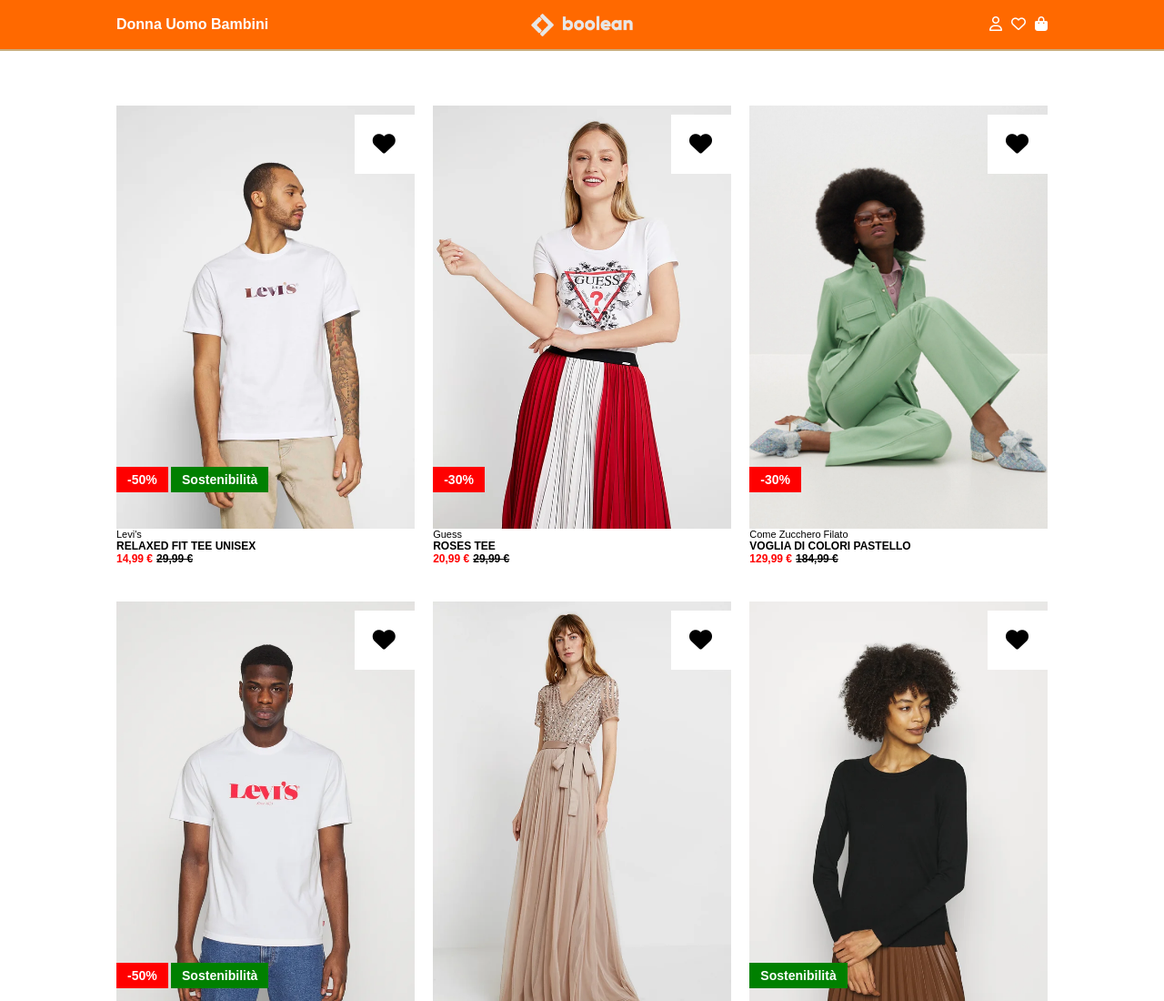
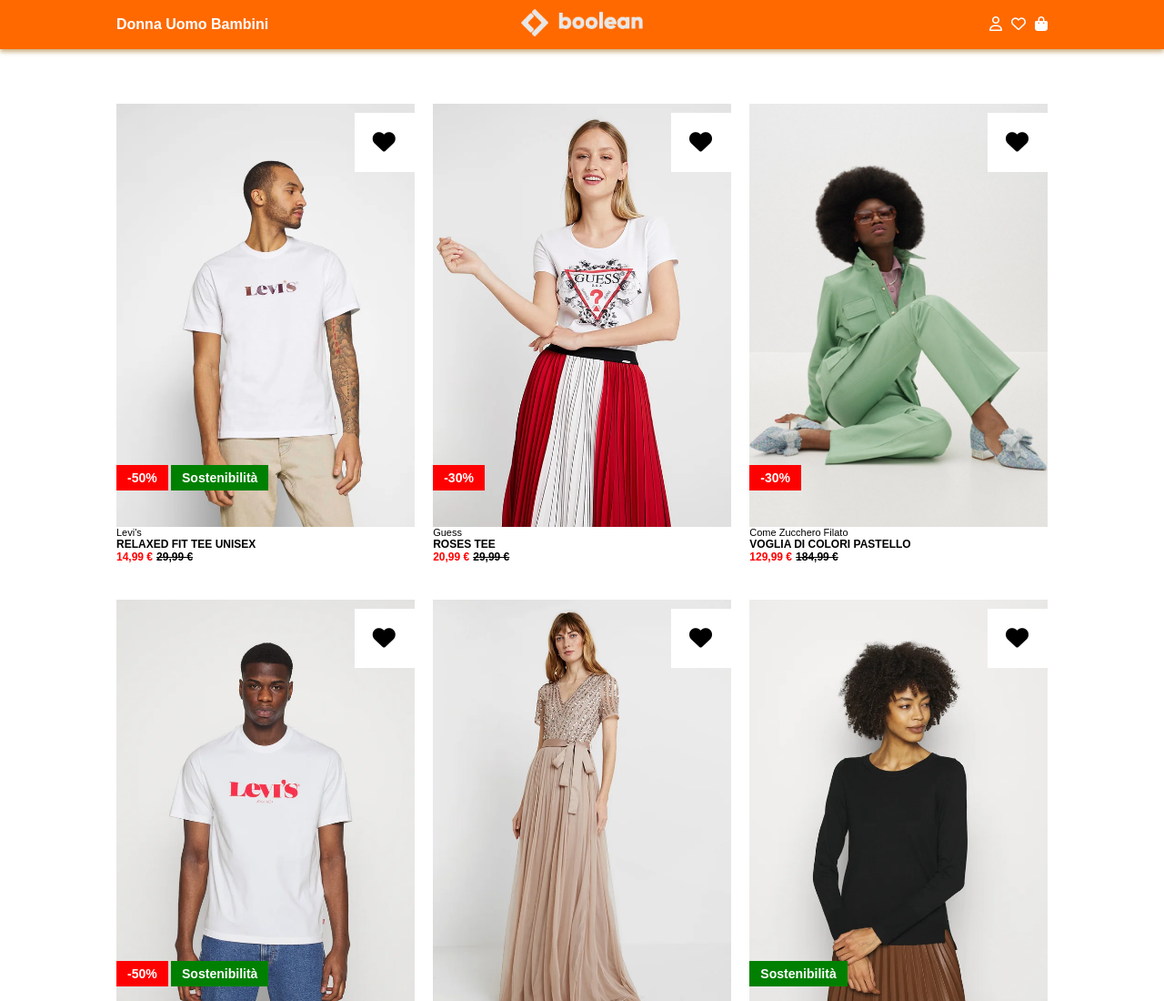
Before and after one commit to MegaEmme/html-css-boolando, a plain HTML site: page index.html in a window 1280 px wide. Shown: the top 1100 px of the page at 91% size. Drawn offline with Linux system fonts and the light colour scheme.

Commit message:
feat: box-shadow on header

```diff
--- a/css/style.css
+++ b/css/style.css
@@ -21,7 +21,8 @@
     top: 0;
     z-index: 1;
     background-color:#ff6900;
-    border-bottom: 2px solid #cbae7e;
+    box-shadow: 0 3px 5px #cbae7e;
+    /* border-bottom: 2px solid #cbae7e; */
 }
 
 nav{
@@ -46,7 +47,7 @@
 
 .logo{
     height: 50px;
-    padding-top: 15px;
+    padding-top: 10px;
     padding-bottom: 10px;
 }
 
```
